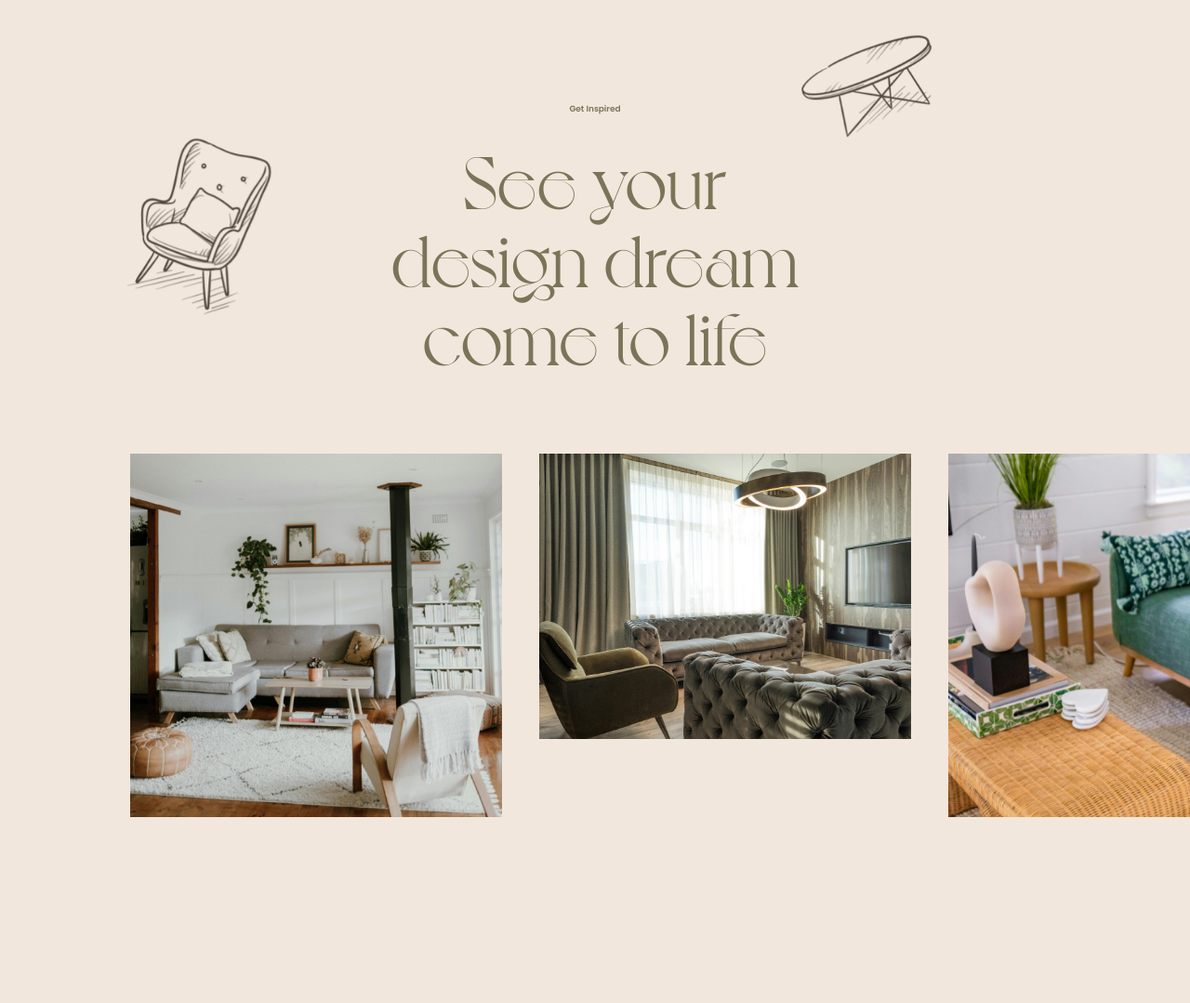
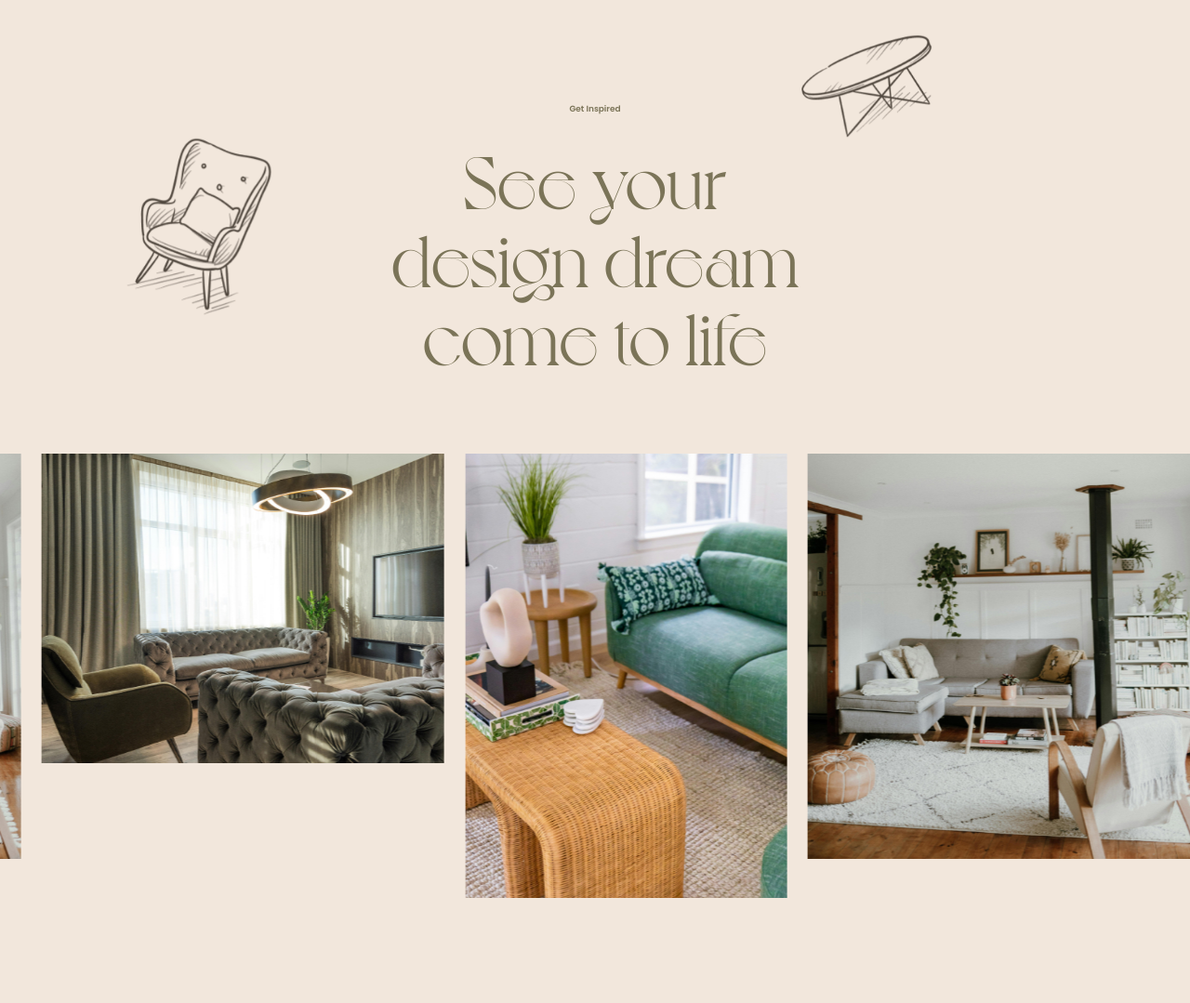
Before and after one commit to Gujjeti/arbor, a PHP site: page / in a window 1280 px wide. Shown: the part 4562-5641 px from the top of the page at 93% size. Run offline with PHP 8.4, Linux system fonts and the light colour scheme; some libraries are stand-ins or nearby versions; some web fonts are replaced.

Commit message:
first commit

```diff
--- a/public/css/output.css
+++ b/public/css/output.css
@@ -352,6 +352,9 @@
   .h-\[120vh\] {
     height: 120vh;
   }
+  .h-auto {
+    height: auto;
+  }
   .h-full {
     height: 100%;
   }
@@ -378,6 +381,9 @@
   }
   .w-\[15rem\] {
     width: 15rem;
+  }
+  .w-auto {
+    width: auto;
   }
   .w-full {
     width: 100%;
@@ -408,8 +414,14 @@
   .grid-cols-1 {
     grid-template-columns: repeat(1, minmax(0, 1fr));
   }
+  .grid-cols-3 {
+    grid-template-columns: repeat(3, minmax(0, 1fr));
+  }
   .flex-col {
     flex-direction: column;
+  }
+  .flex-wrap {
+    flex-wrap: wrap;
   }
   .items-center {
     align-items: center;
@@ -552,6 +564,9 @@
   }
   .bg-\[url\(\.\.\/images\/white-textture-bg\.png\)\] {
     background-image: url(../images/white-textture-bg.png);
+  }
+  .object-contain {
+    object-fit: contain;
   }
   .object-cover {
     object-fit: cover;
@@ -801,6 +816,11 @@
   .md\:flex-row {
     @media (width >= 48rem) {
       flex-direction: row;
+    }
+  }
+  .md\:flex-wrap {
+    @media (width >= 48rem) {
+      flex-wrap: wrap;
     }
   }
   .lg\:w-1\/2 {
@@ -1116,6 +1136,19 @@ header.sticky .logo {
   background: linear-gradient(180deg, #FFFFFF -180%, rgb(123 116 88) 70%, rgb(123 116 88) 100%);
   -webkit-background-clip: text;
   -webkit-text-fill-color: transparent;
+}
+@keyframes scrollTicker {
+  0% {
+    transform: translateX(0);
+  }
+  100% {
+    transform: translateX(-50%);
+  }
+}
+#scrollTickerContainer .ticker-track {
+  display: flex;
+  width: 200%;
+  animation: scrollTicker 20s linear infinite;
 }
 .intro {
   height: 100vh;
--- a/public/index.html
+++ b/public/index.html
@@ -446,9 +446,39 @@ design dream<br/>
 come to life</h2>
   </div>
 
-    <div class="swiper  p-4 " id="inspirationSlider">
+ <div class="overflow-hidden w-full" id="scrollTickerContainer">
+  <div class="flex ticker-track items-start">
+
+    <div class="w-auto flex flex-col items-center text-center px-4">
+      <img src="images/inspired/Frame 15978856999.jpg" alt="Inspiration" class="h-auto w-auto object-contain">
+    </div>
+
+    <div class="w-auto flex flex-col items-center text-center px-4">
+      <img src="images/inspired/Frame 1597885697.jpg" alt="Inspiration" class="h-auto w-auto object-contain">
+    </div>
+
+    <div class="w-auto flex flex-col items-center text-center px-4">
+      <img src="images/inspired/Frame 15978856961.jpg" alt="Inspiration" class="h-auto w-auto object-contain">
+    </div>
+
+    <div class="w-auto flex flex-col items-center text-center px-4">
+      <img src="images/inspired/Frame 15978856999.jpg" alt="Inspiration" class="h-auto w-auto object-contain">
+    </div>
+
+    <div class="w-auto flex flex-col items-center text-center px-4">
+      <img src="images/inspired/Frame 1597885697.jpg" alt="Inspiration" class="h-auto w-auto object-contain">
+    </div>
+
+    <div class="w-auto flex flex-col items-center text-center px-4">
+      <img src="images/inspired/Frame 15978856961.jpg" alt="Inspiration" class="h-auto w-auto object-contain">
+    </div>
+
+  </div>
+</div>
+
+
+    <!-- <div class="swiper  p-4 " id="inspirationSlider">
         <div class="swiper-wrapper ">
-        <!-- Slide 1 -->
         <div class="swiper-slide flex flex-col items-center text-center">
             <div class="inspiring__image-wrapper h-[30.5vw]">
     <img src="images/inspired/Frame 15978856999.jpg" alt="Inspiration" class="inspiring__image max-h-[35vw] object-cover w-full">
@@ -456,7 +486,6 @@ come to life</h2>
 
         </div>
 
-        <!-- Slide 2 -->
          <div class="swiper-slide flex flex-col items-center text-center">
             <div class="inspiring__image h-[30.5vw]-wrapper h-[30.5vw]">
     <img src="images/inspired/Frame 1597885697.jpg" alt="Inspiration" class="inspiring__image max-h-[35vw] object-cover w-full">
@@ -479,7 +508,7 @@ come to life</h2>
 
         </div>
 
-        <!-- Slide 2 -->
+
          <div class="swiper-slide flex flex-col items-center text-center">
             <div class="inspiring__image h-[30.5vw]-wrapper h-[30.5vw]">
     <img src="images/inspired/Frame 1597885697.jpg" alt="Inspiration" class="inspiring__image max-h-[35vw] object-cover w-full">
@@ -498,7 +527,7 @@ come to life</h2>
 
         </div>
 
-        </div>
+        </div> -->
 </section>
 
 
```
Also changed, not shown: public/js/main.js (+64 -1 lines), src/input.css (+15 -0 lines).
